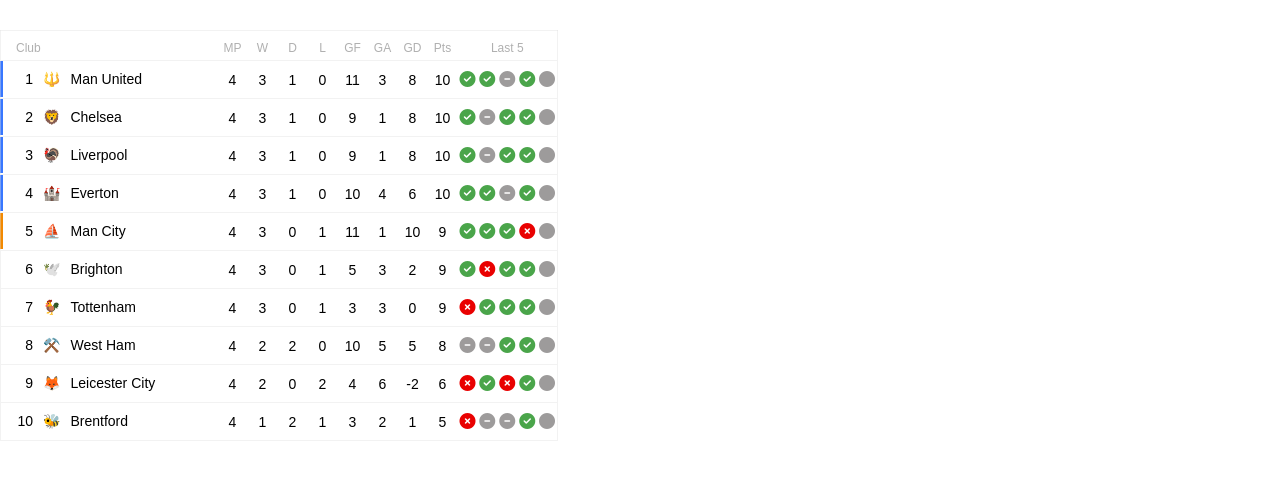
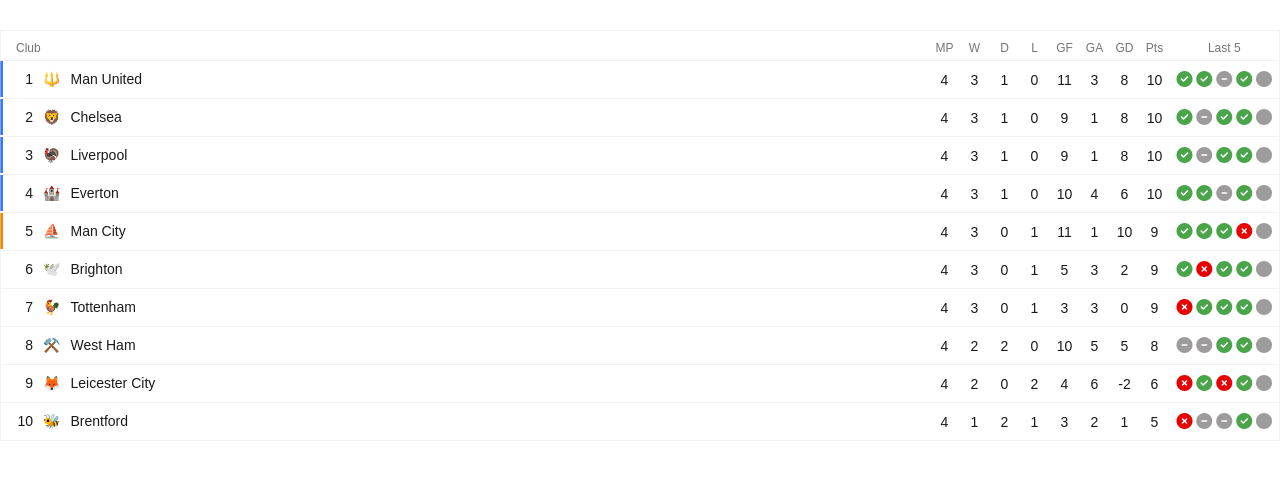
Before and after one commit to alex-j-garcia/league-table, a plain HTML site: page index.html in a window 1280 px wide. Drawn offline with Linux system fonts and the light colour scheme.

Commit message:
Media queries for full width table

```diff
--- a/styles.css
+++ b/styles.css
@@ -10,7 +10,8 @@ html {
   font-size: 62.5%;
 
   /* CSS Variables */
-  --gray-text: hsl(0, 0%, 69%);
+  --gray-text: hsl(0, 0%, 46%);
+  --black-text: hsla(0, 0%, 10%, 1.0);
   --gray-border: hsla(0, 0%, 87%, 0.4);
   --champions-leage-blue: hsla(221, 100%, 61%, 1.0);
   --europa-leage-orange: rgb(242, 137, 1);
@@ -45,6 +46,7 @@ body {
 
   /* Other */
   font-size: 1.4rem;
+  color: var(--black-text);
   border: 1px solid var(--gray-border);
   border-collapse: collapse;
 }
@@ -247,6 +249,12 @@ div > span {
   }
 
   thead tr th:last-of-type {
-    width: 100px;
+    width: 110px;
   }
 }
+
+@media only screen and (min-width: 559px) {
+  .leagueTable {
+    width: 100%;
+  }
+}
```
